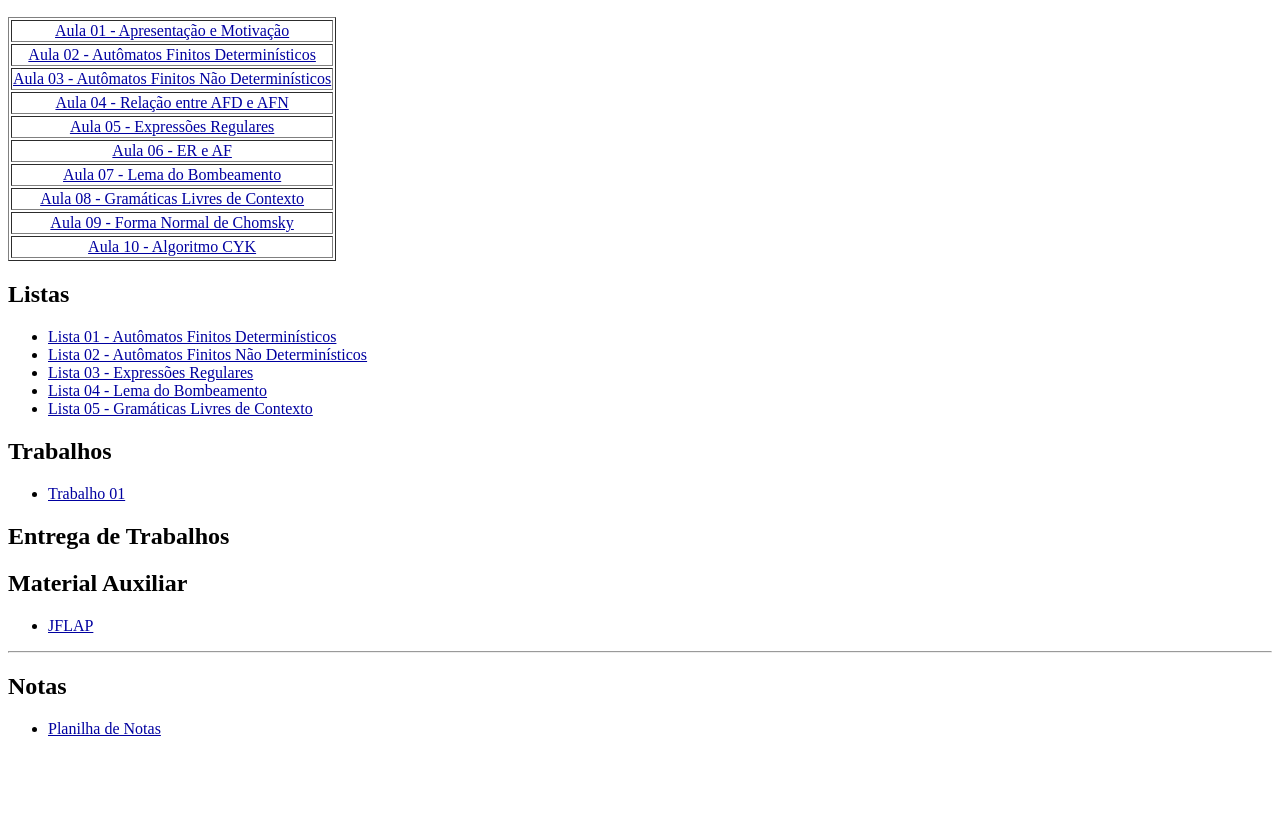
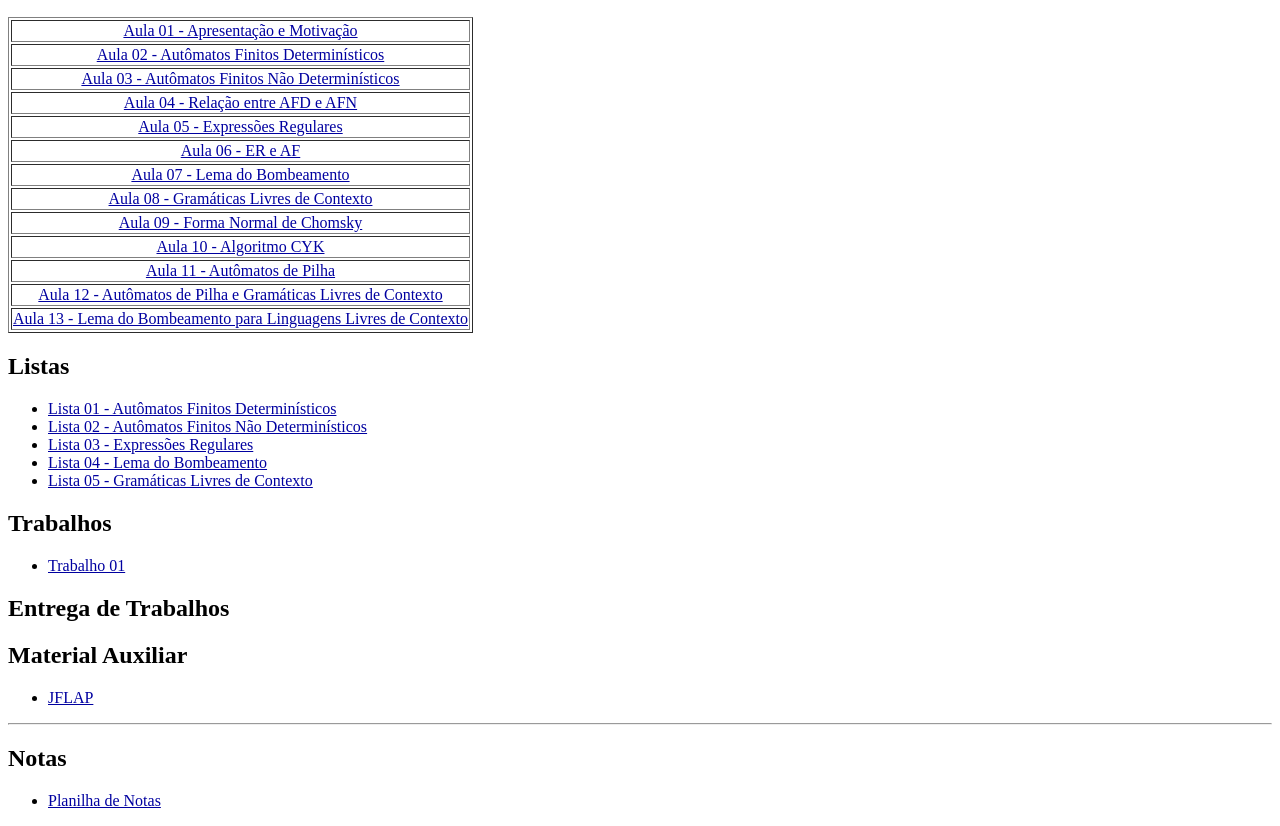
Before and after one commit to thiagoalvesifce/thiagoalvesifce.github.io, a plain HTML site: page disciplinas/2016-2/tcomp/tcomp.html in a window 1280 px wide. Shown: the part 96-922 px from the top of the page. Before the commit the page ends 850 px from the top, so only its background shows below. Drawn offline with Linux system fonts and the light colour scheme.

Commit message:
inicio da etapa 2 lc, tc, fup

```diff
--- a/disciplinas/2016-2/tcomp/tcomp.html
+++ b/disciplinas/2016-2/tcomp/tcomp.html
@@ -15,6 +15,9 @@
 <tr><td align="center"><a href="https://thiagoalvesifce.github.io/disciplinas/2016-2/tcomp/aulas/Aula 08 - Gramáticas Livres de Contexto.pdf" target="_blank">Aula 08 - Gramáticas Livres de Contexto</a></td></tr>
 <tr><td align="center"><a href="https://thiagoalvesifce.github.io/disciplinas/2016-2/tcomp/aulas/Aula 09 - Forma Normal de Chomsky.pdf" target="_blank">Aula 09 - Forma Normal de Chomsky</a></td></tr>
 <tr><td align="center"><a href="https://thiagoalvesifce.github.io/disciplinas/2016-2/tcomp/aulas/Aula 10 - Algoritmo CYK.pdf" target="_blank">Aula 10 - Algoritmo CYK</a></td></tr>
+<tr><td align="center"><a href="https://thiagoalvesifce.github.io/disciplinas/2016-2/tcomp/aulas/Aula 11 - Autômatos de Pilha.pdf" target="_blank">Aula 11 - Autômatos de Pilha</a></td></tr>
+<tr><td align="center"><a href="https://thiagoalvesifce.github.io/disciplinas/2016-2/tcomp/aulas/Aula 12 - Autômatos de Pilha e Gramáticas Livres de Contexto.pdf" target="_blank">Aula 12 - Autômatos de Pilha e Gramáticas Livres de Contexto</a></td></tr>
+<tr><td align="center"><a href="https://thiagoalvesifce.github.io/disciplinas/2016-2/tcomp/aulas/Aula 13 - Lema do Bombeamento para Linguagens Livres de Contexto.pdf" target="_blank">Aula 13 - Lema do Bombeamento para Linguagens Livres de Contexto</a></td></tr>
 </table>
 <h2>Listas</h2>
 <ul>
```
Also changed, not shown: disciplinas/2016-2/fup/fup.html (+1 -0 lines), disciplinas/2016-2/logicomp/logicomp.html (+1 -0 lines), 5 other files.
